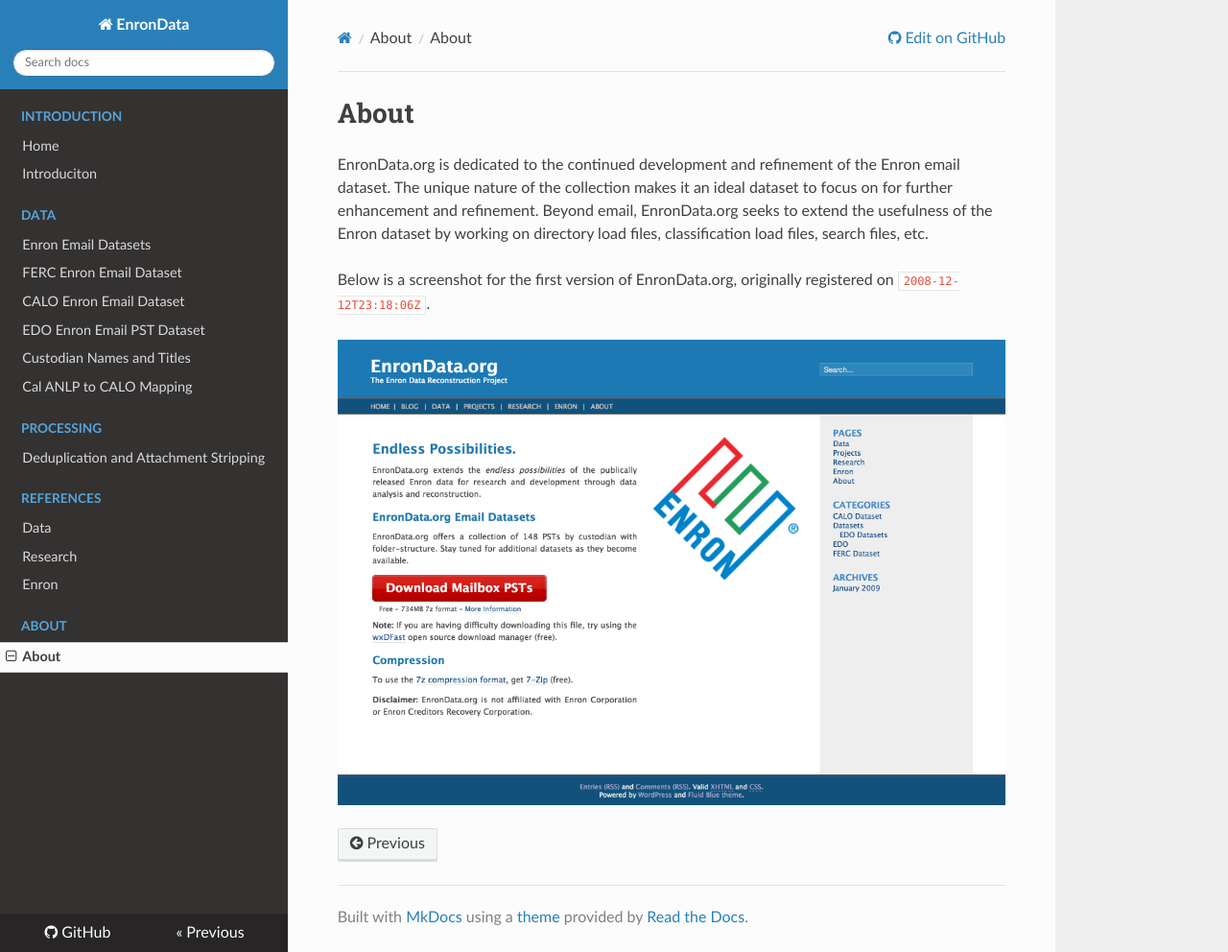
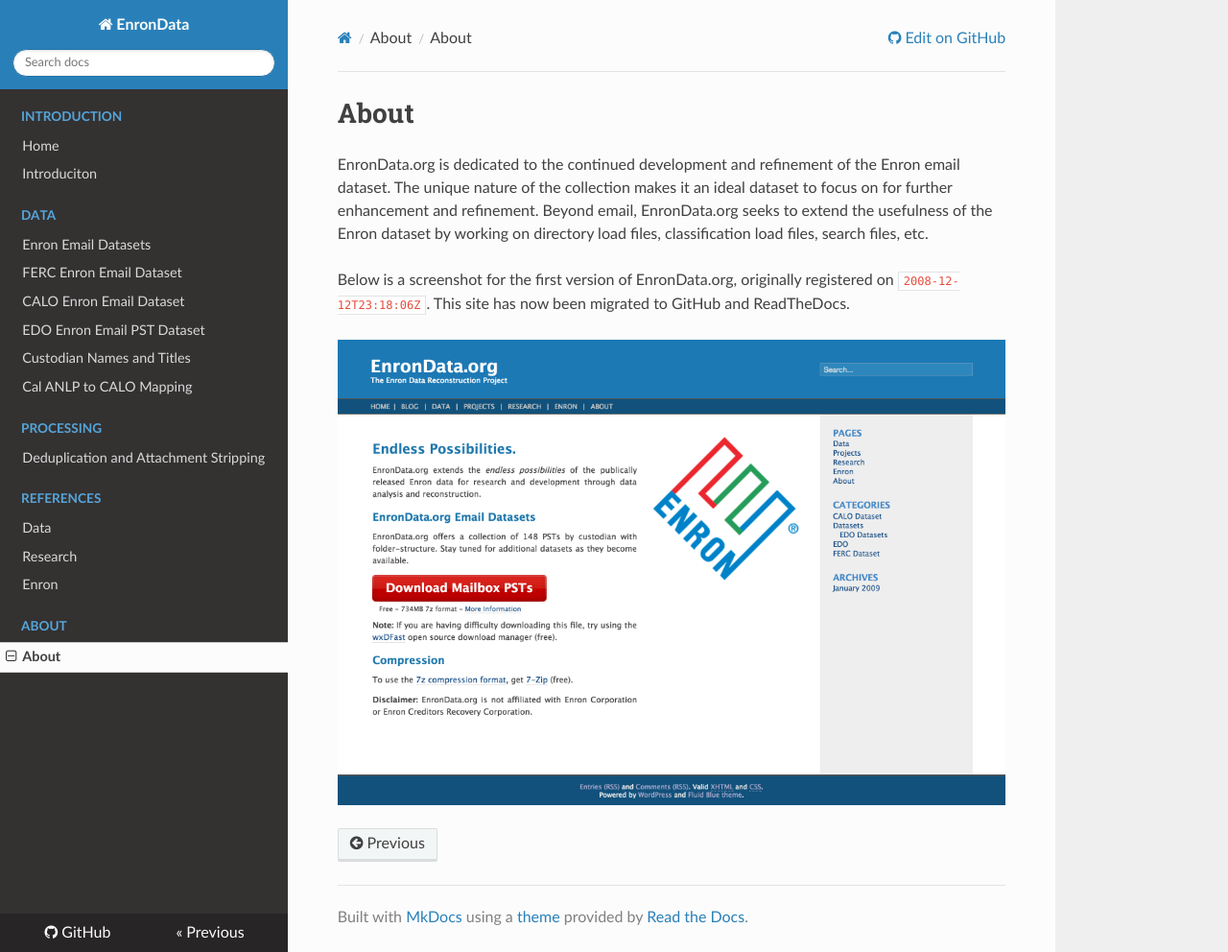
Before and after one commit to enrondata/enrondata, an MkDocs documentation site: the page built from docs/about.md, in a window 1280 px wide and 992 px high. Shown: the whole window at 96% size. Built offline with MkDocs 1.6.1, drawn with Linux system fonts in a browser that asks for light colours; nearby versions of some CDN libraries; old or Windows-style settings are respelled for this version of MkDocs.

Commit message:
update data

```diff
--- a/docs/about.md
+++ b/docs/about.md
@@ -2,6 +2,6 @@
 
 EnronData.org is dedicated to the continued development and refinement of the Enron email dataset. The unique nature of the collection makes it an ideal dataset to focus on for further enhancement and refinement. Beyond email, EnronData.org seeks to extend the usefulness of the Enron dataset by working on directory load files, classification load files, search files, etc.
 
-Below is a screenshot for the first version of EnronData.org, originally registered on `2008-12-12T23:18:06Z`.
+Below is a screenshot for the first version of EnronData.org, originally registered on `2008-12-12T23:18:06Z`. This site has now been migrated to GitHub and ReadTheDocs.
 
 ![EnronData.org v1](https://raw.githubusercontent.com/enrondata/enrondata/master/data/images/enrondata.org_homepage_v1.png)
```
Also changed, not shown: 2 other files.
